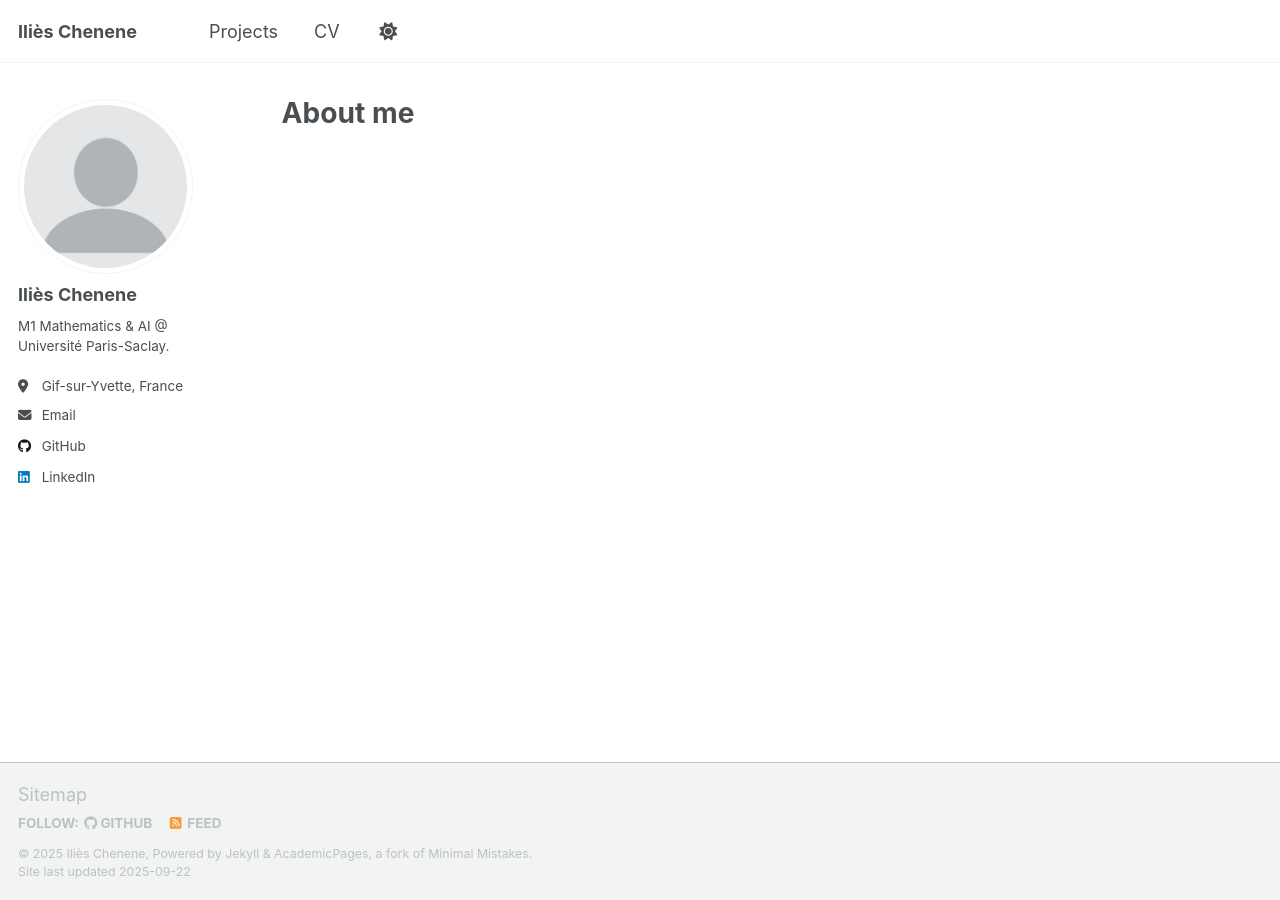
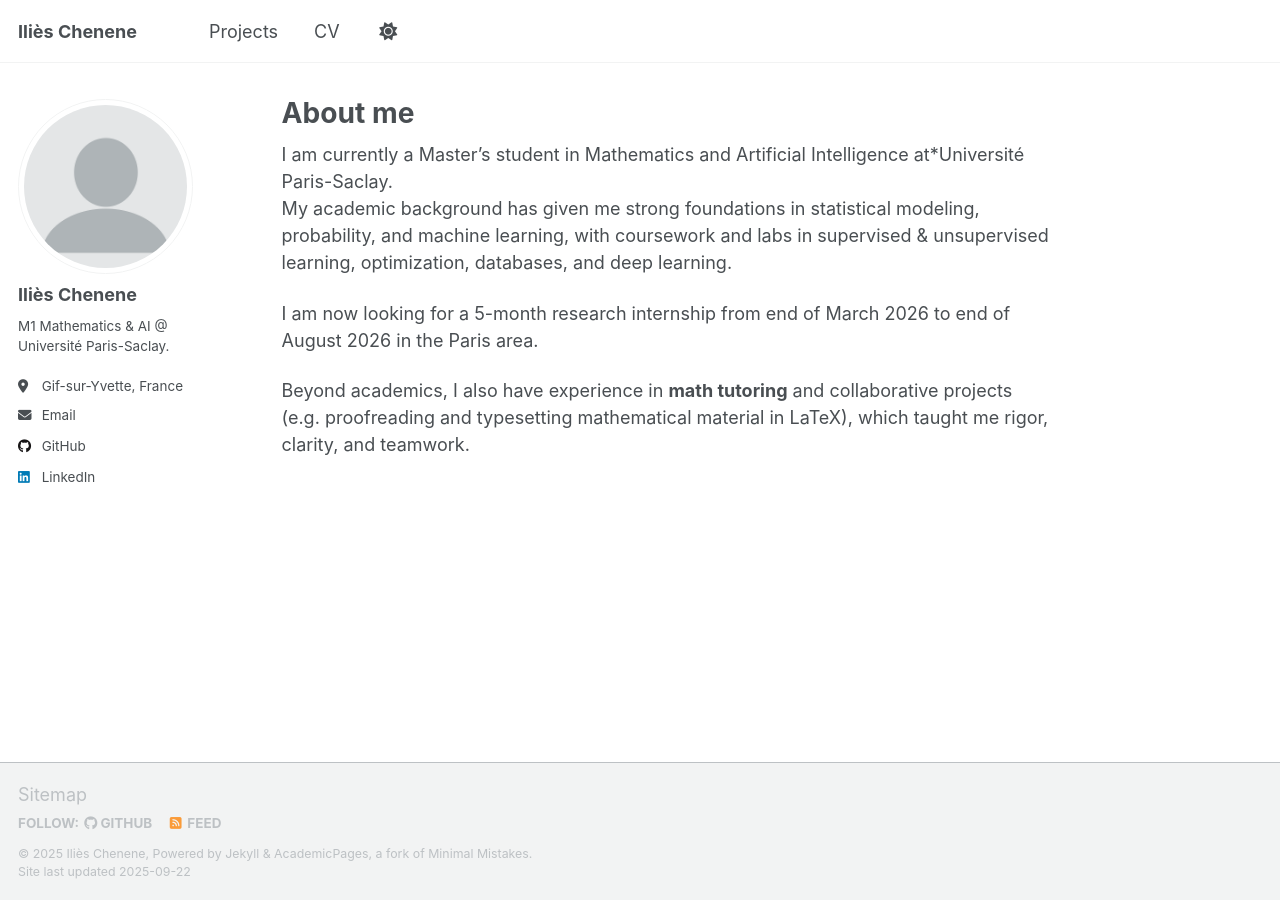
Before and after one commit to i-chenene/i-chenene.github.io, a Jekyll site: the page built from _pages/about.md, in a window 1280 px wide. Built offline with Jekyll 4.4.1, drawn with Linux system fonts in a browser that asks for light colours; a script that is not in the unit is left out.

Commit message:
Update about.md

```diff
--- a/_pages/about.md
+++ b/_pages/about.md
@@ -6,3 +6,10 @@ redirect_from:
   - /about/
   - /about.html
 ---
+
+I am currently a Master’s student in Mathematics and Artificial Intelligence at*Université Paris-Saclay.
+My academic background has given me strong foundations in statistical modeling, probability, and machine learning, with coursework and labs in supervised & unsupervised learning, optimization, databases, and deep learning.
+
+I am now looking for a 5-month research internship from end of March 2026 to end of August 2026 in the Paris area.
+
+Beyond academics, I also have experience in **math tutoring** and collaborative projects (e.g. proofreading and typesetting mathematical material in LaTeX), which taught me rigor, clarity, and teamwork.
```
